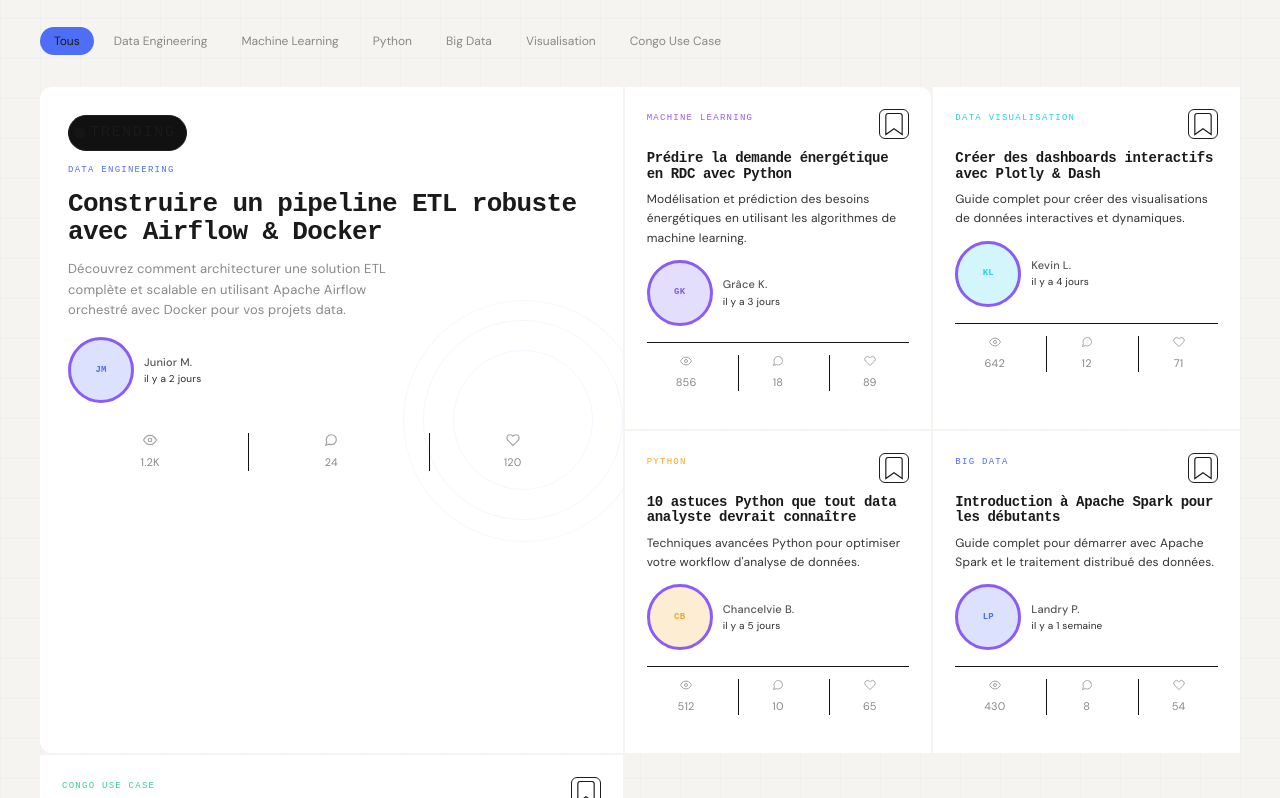
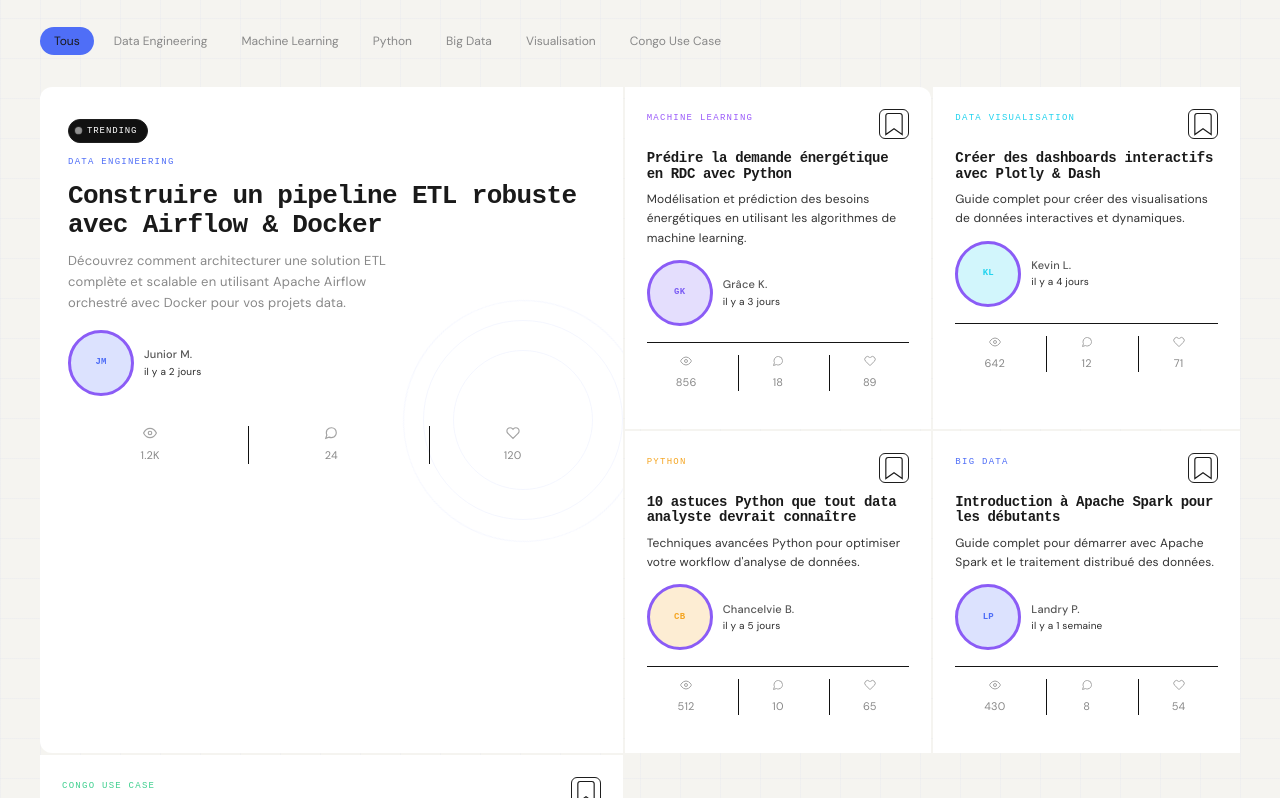
Before and after one commit to eskapkozy/dataeng, a React (Vite) app in the folder dataeng/front/dataengFront/: page / in a window 1280 px wide. Shown: the part 982-1780 px from the top of the page. Built offline with nearby package versions, Linux system fonts and the light colour scheme; a web font is replaced by a local one.

Commit message:
structure de base du home

```diff
--- a/dataeng/front/dataengFront/src/modules/home/styles.css
+++ b/dataeng/front/dataengFront/src/modules/home/styles.css
@@ -696,20 +696,20 @@
   margin-bottom: 12px;
 }
 
-.home-page .badge-dot {
+.home-page .trending-badge .badge-dot {
   width: 5px;
   height: 5px;
   border-radius: 50%;
-  background: #F5A623;
+  background: #ffffff !important;
   margin-right: 6px;
   animation: pulse 1.4s ease-in-out infinite;
 }
 
-.home-page .badge-text {
+.home-page .trending-badge .badge-text {
   font-family: 'Martian Mono', monospace;
   font-size: 9px;
   letter-spacing: 0.1em;
-  color: #F5A623;
+  color: #ffffff !important;
 }
 
 .home-page .category-tag {
```
